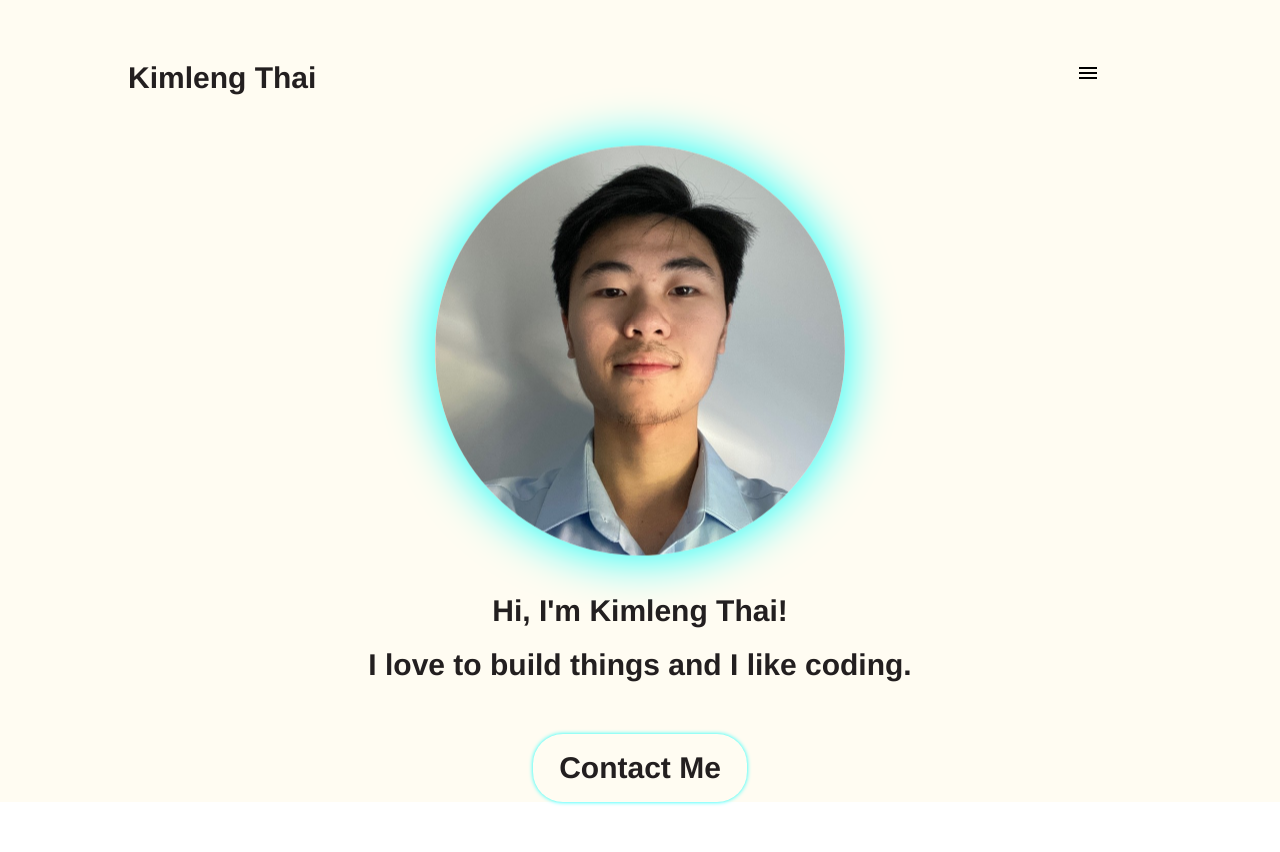
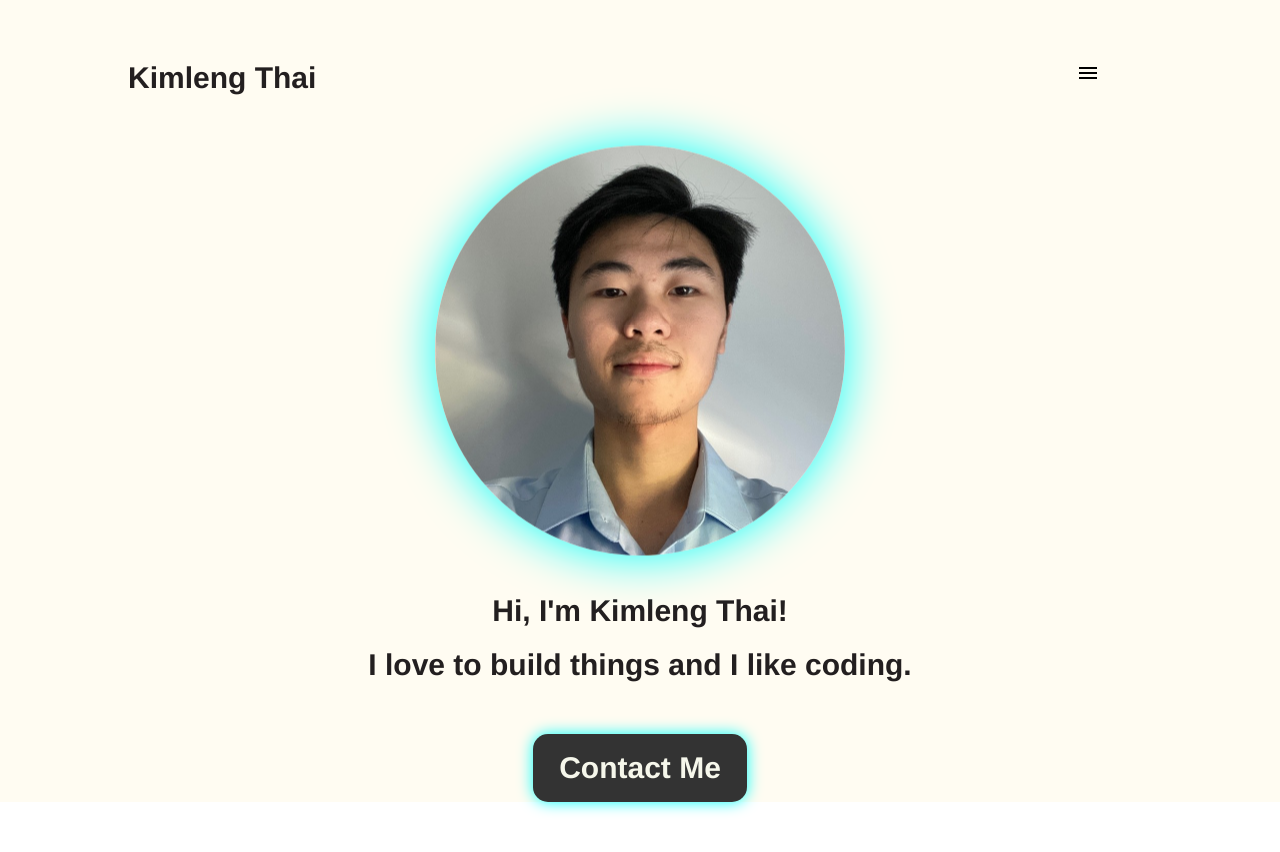
Before and after one commit to kimlengthai/KimlengThai-ePortfolio, a React (Vite) app: page / in a window 1280 px wide. Shown: the top 852 px of the page. Built offline with nearby package versions, Linux system fonts and the light colour scheme.

Commit message:
Edit title + Change colors

```diff
--- a/index.html
+++ b/index.html
@@ -4,7 +4,7 @@
     <meta charset="UTF-8" />
     <link rel="icon" type="image/svg+xml" href="/vite.svg" />
     <meta name="viewport" content="width=device-width, initial-scale=1.0" />
-    <title>My Portfolio</title>
+    <title>Kimleng Thai</title>
   </head>
   <body>
     <div id="root"></div>
--- a/src/components/Hero/Hero.module.css
+++ b/src/components/Hero/Hero.module.css
@@ -38,13 +38,13 @@
 
 .contactBtn {
     text-decoration: none;
-    background-color: var(--color-primary);
-    color: var(--color-text);
-    border-radius: 30px;
+    background-color: var(--neutral-color-3);
+    color: var(--primary-color);
+    border-radius: 15px;
     font-size: 30px;
     font-weight: 600;
     padding: 17px 26px;
-    box-shadow: 0 0 4px 0 rgb(7, 255, 251);
+    box-shadow: 0 0 15px 0 rgb(7, 255, 251);
 }
 
 .heroImg {
```
